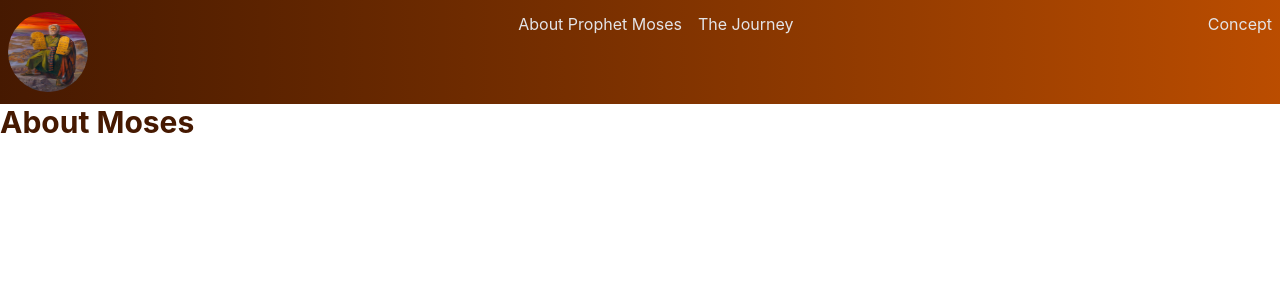
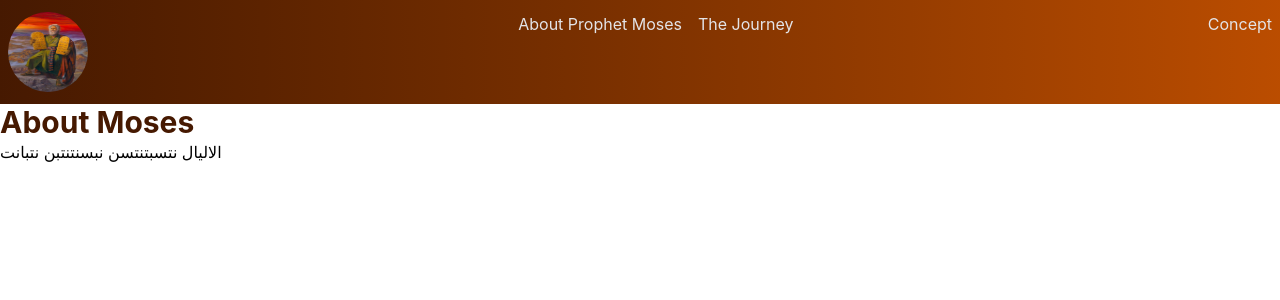
Before and after one commit to journey-of-faith/journey-of-faith.github.io, a React (Vite) app: page /aboutmoses in a window 1280 px wide. Shown: the top 300 px of the page. Built offline with nearby package versions, Linux system fonts and the light colour scheme.

Commit message:
add new info

```diff
--- a/src/pages/AboutMoses.jsx
+++ b/src/pages/AboutMoses.jsx
@@ -3,6 +3,7 @@ export default function AboutMoses(){
     return(
         <div>
             <PageTitle title="About Moses"/>
+            <div>الاليال نتسبتنتسن نبسنتنتبن نتبانت</div>
         </div>
     )
 }
```
